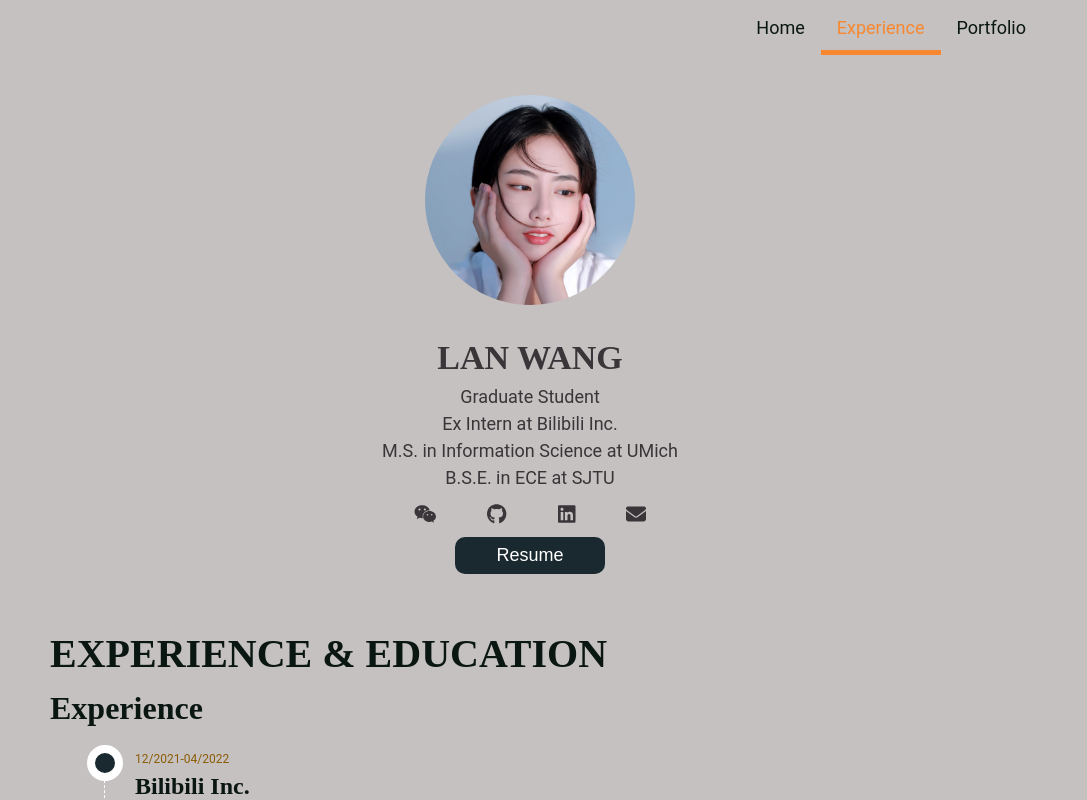
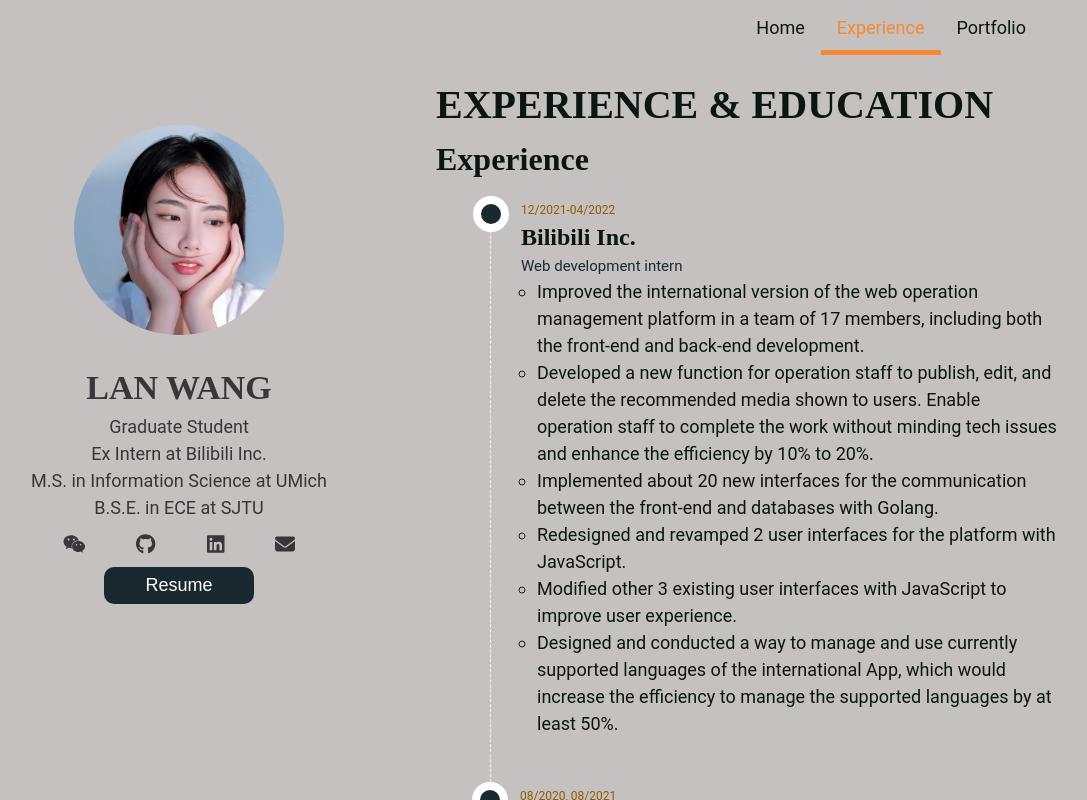
Before and after one commit to yexiaosu/portfolio, a React (Create React App) app: page /experience in a window 1280 px wide. Shown: the top 800 px of the page, without its empty margins (110-1197 px from the left). Built offline with nearby package versions, Linux system fonts and the light colour scheme.

Commit message:
feat: responsive

```diff
--- a/src/components/card/card.css
+++ b/src/components/card/card.css
@@ -55,3 +55,15 @@ button {
 .card button:hover {
     background-color: var(--color-primary);
 }
+
+@media screen and (min-width:768px) {
+
+}
+
+@media screen and (min-width:1024px) {
+    .card {
+        grid-row: 1;
+        grid-column: 1;
+        justify-self: center;
+    }
+}
--- a/src/components/project/Project.js
+++ b/src/components/project/Project.js
@@ -1,57 +1,88 @@
-import {IoGameControllerSharp, IoLogoFigma} from "react-icons/io5"
-import {BsGithub, BsFillPlayBtnFill} from "react-icons/bs"
-import "./project.css"
-import IM1 from "../../assets/haunted gifts.png"
-import IM2 from "../../assets/rebirth.png"
-import IM3 from "../../assets/mumsh.png"
-import IM4 from "../../assets/docnow.png"
+import { IoGameControllerSharp, IoLogoFigma } from "react-icons/io5";
+import { BsGithub, BsFillPlayBtnFill } from "react-icons/bs";
+import "./project.css";
+import IM1 from "../../assets/haunted gifts.png";
+import IM2 from "../../assets/rebirth.png";
+import IM3 from "../../assets/mumsh.png";
+import IM4 from "../../assets/docnow.png";
 
 export default function ProjectContent() {
   return (
     <div className="content">
       <div className="project_container">
-        <ProjectItem img={IM1} alt="Haunted Gifts" play="https://focs.ji.sjtu.edu.cn/silverfocs/demo/2020/p1team4/" title="Exocist: Haunted Gifts" intro="A web game of breaking bricks implemented with Elm, which is combined with STG."></ProjectItem>
-        <ProjectItem img={IM2} alt="Rebirth" play="https://focs.ji.sjtu.edu.cn/silverfocs/demo/2020/p2team4/" demo="https://drive.google.com/file/d/1JvxEWI42o_TBDhQd42Tyss33I6gDPSeH/view?usp=sharing" title="Rebirth" intro="A 2D interactive suspense RPG implemented with Elm."></ProjectItem>
-        <ProjectItem img={IM3} alt="Mumsh" git="https://github.com/yexiaosu/VE482/tree/main/project/p1/src" title="Mumsh" intro="A self-made Bash like shell in C that supports comprehensive syntax and built-in commands."></ProjectItem>
-        <ProjectItem img={IM4} alt="DocNow" demo="https://drive.google.com/file/d/1RFEyT8iG6iGOX20T6sOLLXsR6D7poE3M/view?usp=sharing" prototype="https://www.figma.com/proto/LVrumGRfHhGzgAQ8nPPIar/SI582_Wireframes_Group-7_Final-Version?node-id=9%3A3&starting-point-node-id=9%3A3" title="DocNow" intro="A prototype for an online doctor visit app provides users with immediate and reliable medical care services."></ProjectItem>
+        <ProjectItem
+          img={IM1}
+          alt="Haunted Gifts"
+          play="https://focs.ji.sjtu.edu.cn/silverfocs/demo/2020/p1team4/"
+          title="Exocist: Haunted Gifts"
+          intro="A web game of breaking bricks implemented with Elm, which is combined with STG."
+        ></ProjectItem>
+        <ProjectItem
+          img={IM2}
+          alt="Rebirth"
+          play="https://focs.ji.sjtu.edu.cn/silverfocs/demo/2020/p2team4/"
+          demo="https://drive.google.com/file/d/1JvxEWI42o_TBDhQd42Tyss33I6gDPSeH/view?usp=sharing"
+          title="Rebirth"
+          intro="A 2D interactive suspense RPG implemented with Elm."
+        ></ProjectItem>
+        <ProjectItem
+          img={IM3}
+          alt="Mumsh"
+          git="https://github.com/yexiaosu/VE482/tree/main/project/p1/src"
+          title="Mumsh"
+          intro="A self-made Bash like shell in C that supports comprehensive syntax and built-in commands."
+        ></ProjectItem>
+        <ProjectItem
+          img={IM4}
+          alt="DocNow"
+          demo="https://drive.google.com/file/d/1RFEyT8iG6iGOX20T6sOLLXsR6D7poE3M/view?usp=sharing"
+          prototype="https://www.figma.com/proto/LVrumGRfHhGzgAQ8nPPIar/SI582_Wireframes_Group-7_Final-Version?node-id=9%3A3&starting-point-node-id=9%3A3"
+          title="DocNow"
+          intro="A prototype for an online doctor visit app provides users with immediate and reliable medical care services."
+        ></ProjectItem>
       </div>
     </div>
-    )
+  );
 }
 
 function ProjectItem(props) {
-  const git = props.git, demo = props.demo, play = props.play, prototype = props.prototype;
+  const git = props.git,
+    demo = props.demo,
+    play = props.play,
+    prototype = props.prototype;
   return (
     <div className="project_item">
-      <div className='project_img'>
-          <img src={props.img} alt={props.alt}/>
+      <div className="project_img">
+        <img src={props.img} alt={props.alt} />
       </div>
+      <div className="project_des">
         <h3 className="project_title">{props.title}</h3>
         <p>{props.intro}</p>
-      <div className='project_button_container'>
-          {play &&
+      </div>
+      <div className="project_button_container">
+        {play && (
           <CustomIcon icon={IoGameControllerSharp} url={play}></CustomIcon>
-          }
-          {git &&
-            <CustomIcon icon={BsGithub} url={git}></CustomIcon>
-          }
-          {demo &&
-            <CustomIcon icon={BsFillPlayBtnFill} url={demo}></CustomIcon>
-          }
-          {prototype &&
+        )}
+        {git && <CustomIcon icon={BsGithub} url={git}></CustomIcon>}
+        {prototype && (
           <CustomIcon icon={IoLogoFigma} url={prototype}></CustomIcon>
-          }
+        )}
+        {demo && <CustomIcon icon={BsFillPlayBtnFill} url={demo}></CustomIcon>}
       </div>
     </div>
-  )
+  );
 }
 
 const open = (link) => {
-  window.open(link,'_blank');
-}
+  window.open(link, "_blank");
+};
 
 function CustomIcon(props) {
   return (
-    <props.icon size={28} className="project_icon" onClick={() => open(props.url)}/>
-)
+    <props.icon
+      size={28}
+      className="project_icon"
+      onClick={() => open(props.url)}
+    />
+  );
 }
--- a/src/components/project/project.css
+++ b/src/components/project/project.css
@@ -3,16 +3,20 @@
     display: grid;
     grid-template-columns: minmax(0, 1fr);
     gap: 1rem;
+    row-gap: 2rem;
+    justify-items: center;
 }
 
 .project_item {
     width: auto;
+    max-width: 400px;
     background-color: transparent;
-    padding: 1rem;
+    overflow: hidden;
     border: 1px solid var(--color-bg-variant);
     border-radius: 5px;
     transition: var(--transition);
     box-shadow: 3px 3px 3px var(--color-bg-variant);
+    position: relative;
 }
 
 .project_item:hover {
@@ -22,15 +26,42 @@
     cursor: default;
 }
 
-.project_img img {
-    border-radius: 5px;
+.project_des {
+    padding: 1rem;
+    margin-bottom: 60px;
+}
+
+.project_img {
     overflow: hidden;
+    height: 200px;
     width: 100%;
     max-width: 400px;
 }
 
+.project_img img {
+    height: 200px;
+    width: 100%;
+    object-fit: cover;
+    object-position: 50% 50%;
+}
+
 .project_button_container {
     display: flex;
+    position: absolute;
+    bottom: 0;
     gap: 1rem;
     margin-top:10px;
+    padding: 1rem;
 }
+
+@media screen and (min-width:768px) {
+    .project_container {
+        grid-template-columns: minmax(0, 1fr) minmax(0, 1fr);
+    }
+}
+
+@media screen and (min-width:1580px) {
+    .project_container {
+        grid-template-columns: minmax(0, 1fr) minmax(0, 1fr) minmax(0, 1fr);
+    }
+}
--- a/src/components/timeline/timeline.css
+++ b/src/components/timeline/timeline.css
@@ -1,6 +1,6 @@
 .timeline_container {
     position: relative;
-    padding: 0em 3rem 0em 3em;
+    padding: 0em 1rem 0em 1em;
     margin: auto;
     display: block;
     position: relative;
@@ -70,3 +70,15 @@
 .item_content ul {
     list-style-type: circle;
 }
+
+@media screen and (min-width:768px) {
+    .timeline_container {
+        padding: 0em 2rem 0em 2em;
+    }
+}
+
+@media screen and (min-width:1024px) {
+    .timeline_container {
+        padding: 0em 3rem 0em 3em;
+    }
+}
--- a/src/index.css
+++ b/src/index.css
@@ -51,7 +51,7 @@ table {
   --color-dark: #0a1612;
   --color-light: #ffffff;
 
-  --container-width-lg: 75%;
+  --container-width-lg: 90%;
   --container-width-md: 86%;
   --container-width-ms: 90%;
 
@@ -78,7 +78,7 @@ body {
 }
 
 .container {
-  width: var(--container-width-lg);
+  width: var(--container-width-ms);
   margin: 0 auto;
 }
 
@@ -121,6 +121,17 @@ a {
   transition: var(--transition);
 }
 
-a:hover {
-    color: var(--color-primary);
+@media screen and (min-width:768px) {
+  .container {
+    width: var(--container-width-md);
+  }
 }
+
+@media screen and (min-width:1024px) {
+  .container {
+    width: var(--container-width-lg);
+    grid-template-columns: 450px auto;
+    gap: 2rem;
+    margin-top: 30px;
+  }
+}
--- a/src/pages/page.css
+++ b/src/pages/page.css
@@ -2,7 +2,6 @@ main {
     grid-row: 3;
     grid-column: 1 / -1;
     justify-self: center;
-    line-height: 1.5;
     width: 100%;
 }
 
@@ -14,12 +13,6 @@ h1 {
     font-family: 'EB Garamond', serif;
     font-weight: bold;
     font-size: 34px;
-}
-
-.section {
-    font-family: 'EB Garamond', serif;
-    font-weight: bold;
-    font-size: 24px;
 }
 
 .title {
@@ -47,6 +40,13 @@ h1 {
     margin-left: 25px;
 }
 
-.media {
-    width: 100%;
+@media screen and (min-width:768px) {
+
 }
+
+@media screen and (min-width:1024px) {
+    main {
+        grid-row: 1;
+        grid-column: 2;
+    }
+}
```
Lines whose indentation alone changed are shown as unchanged.
